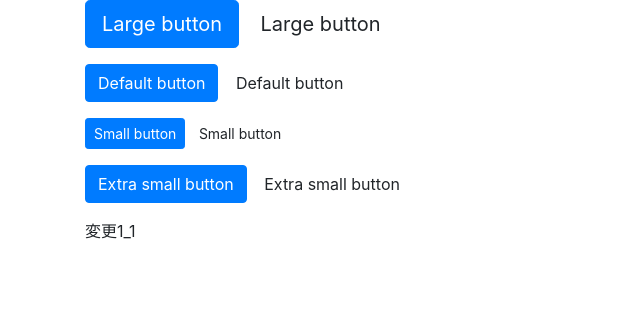
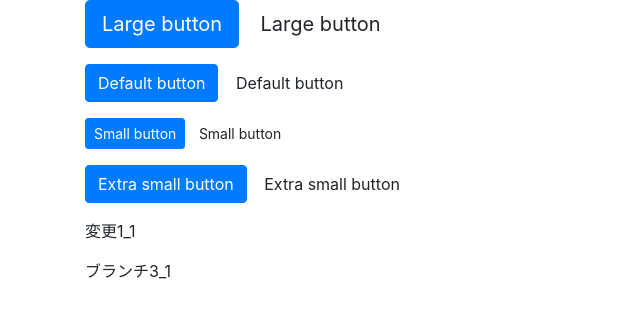
Before and after one commit to okmrhdts/git_test, a plain HTML site: page index.html in a window 1280 px wide. Shown: the full height of the page, 0-640 px from the left. Drawn offline with nearby package versions, Linux system fonts and the light colour scheme.

Commit message:
ブランチ3_1

```diff
--- a/index.html
+++ b/index.html
@@ -31,6 +31,7 @@
         <button type="button" class="btn btn-default btn-xs">Extra small button</button>
       </p>
       <p>変更1_1</p>
+      <p>ブランチ3_1</p>
     </div>
   </body>
 </html>
```
